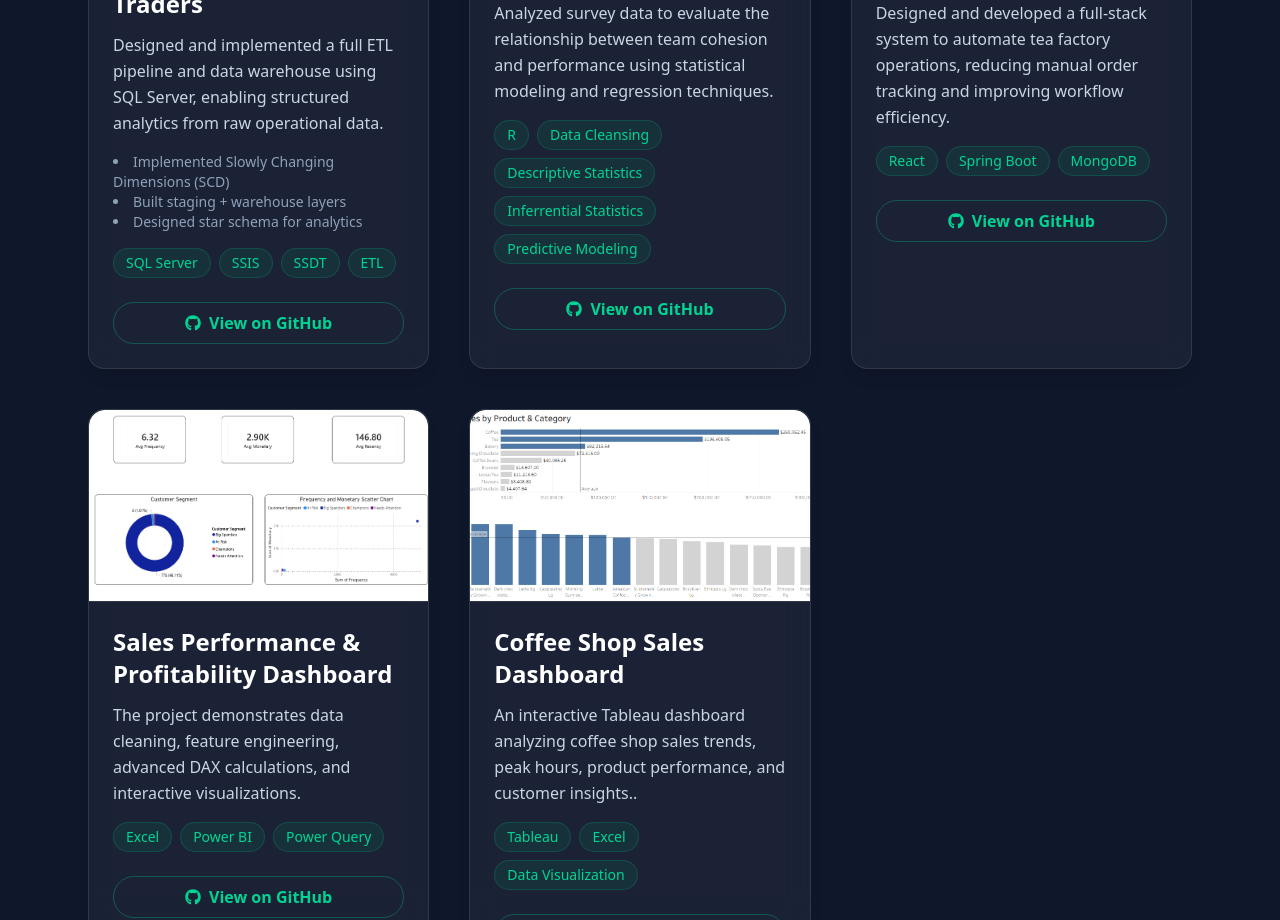
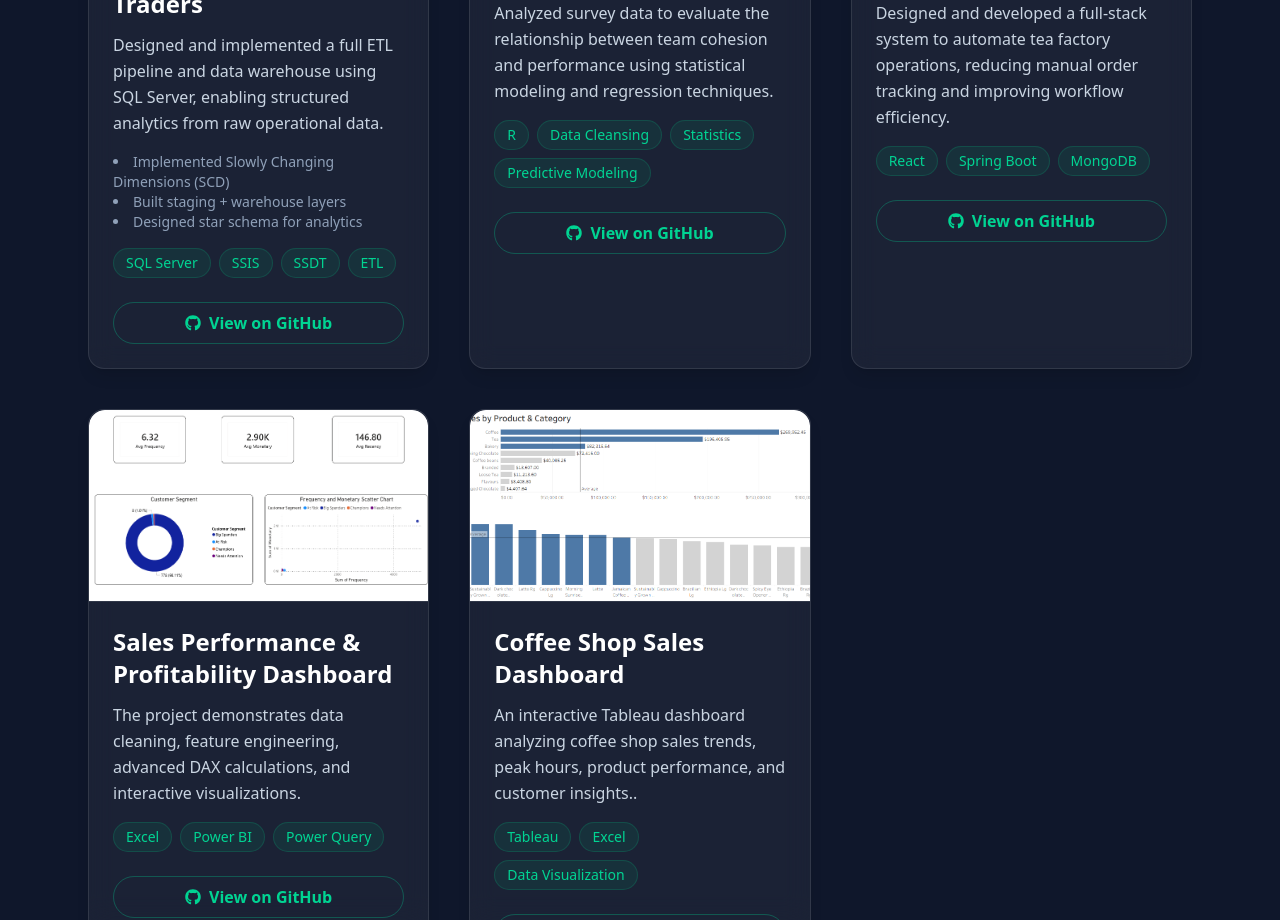
Before and after one commit to matheeshagit/portfolio, a React (Vite) app: page / in a window 1280 px wide. Shown: the part 2300-3220 px from the top of the page. Built offline with nearby package versions, Linux system fonts and the light colour scheme.

Commit message:
Add more enhansing

```diff
--- a/src/components/Projects.jsx
+++ b/src/components/Projects.jsx
@@ -24,7 +24,7 @@ const projects = [
   title: "Statistical Analysis – Team Cohesion Study",
   description:
     "Analyzed survey data to evaluate the relationship between team cohesion and performance using statistical modeling and regression techniques.",
-  tech: ["R", "Data Cleansing", "Descriptive Statistics", "Inferrential Statistics", "Predictive Modeling"],
+  tech: ["R", "Data Cleansing", "Statistics", "Predictive Modeling"],
   image: project5,
   github: "YOUR_LINK",
   },
```
